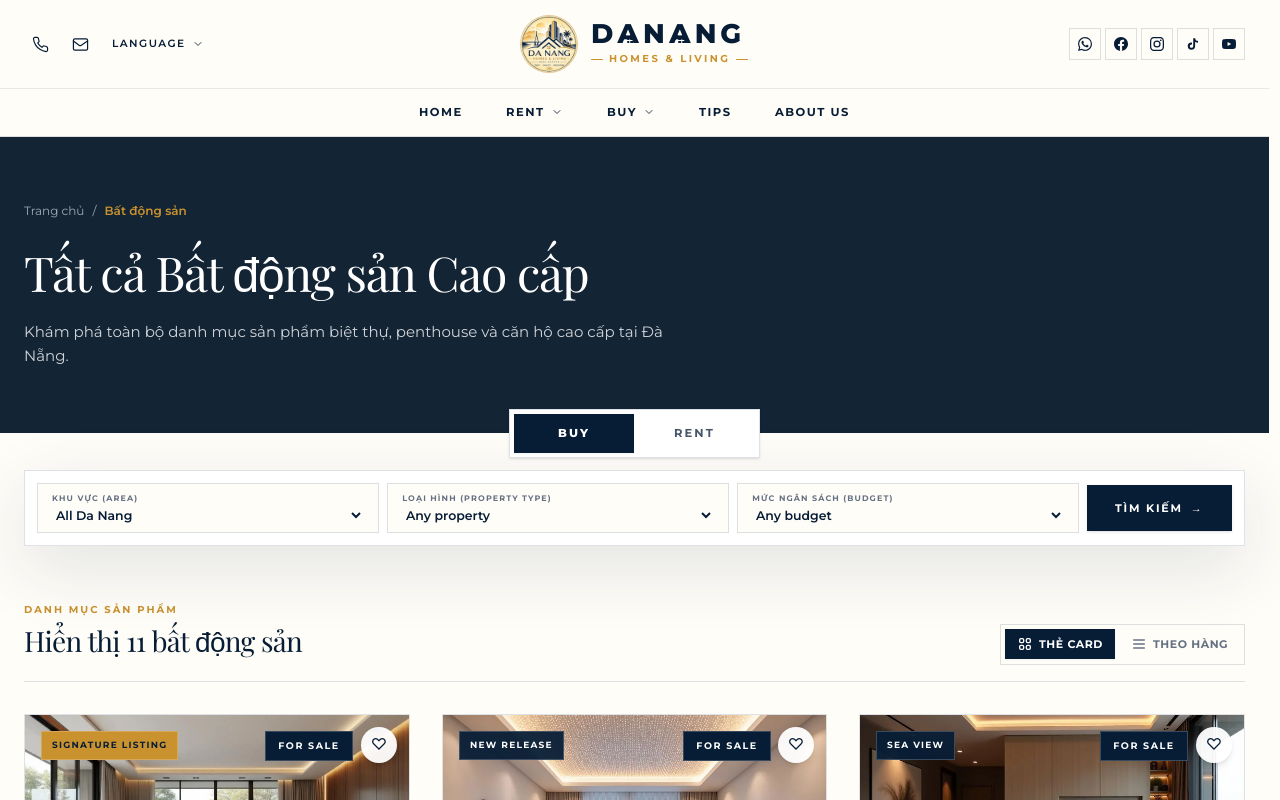
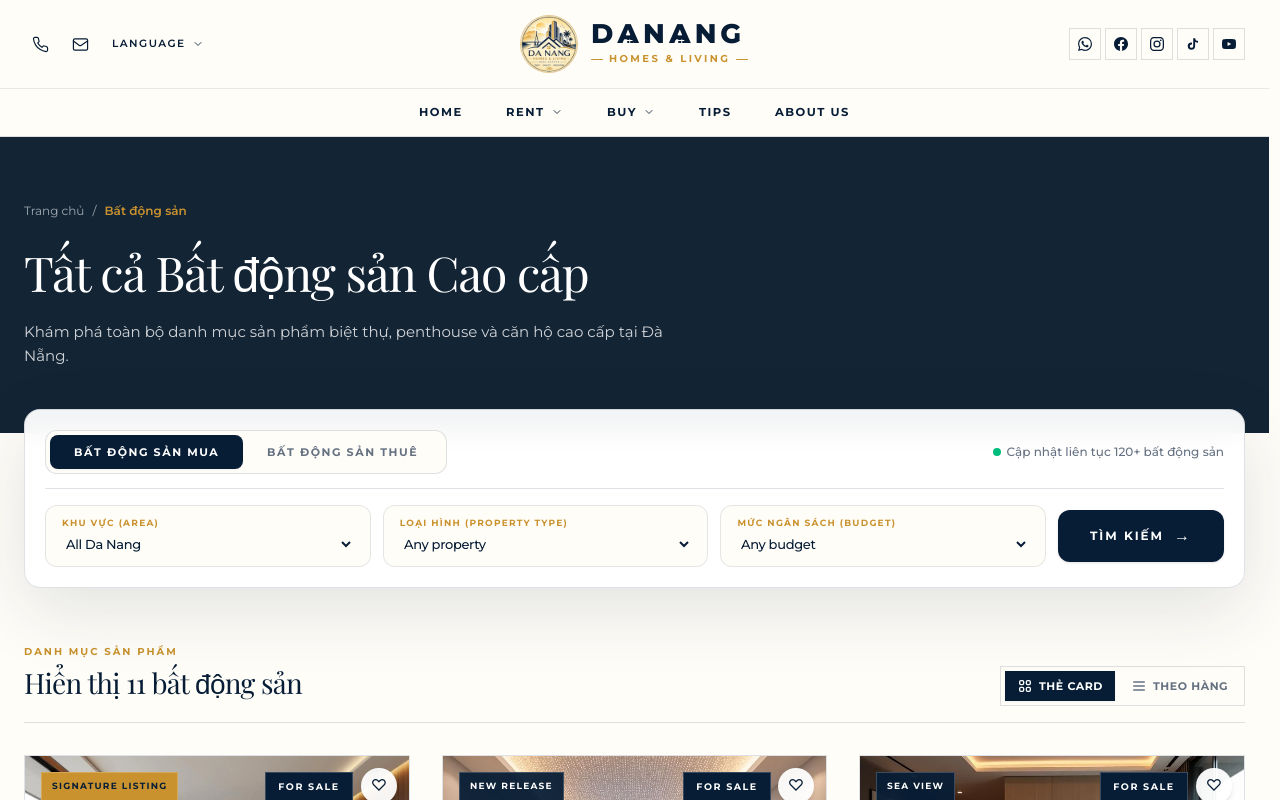
Before and after one commit to ZeronKT205/Dananghomesliving, a Next.js app in the folder real-estate-fe/: page /en/properties in a window 1280 px wide. Shown: the top 800 px of the page. Built offline with nearby package versions, Linux system fonts and the light colour scheme; a web font is replaced by a local one.

Commit message:
refactor: redesign Hero Section UI with integrated search & SEO Schema

```diff
--- a/real-estate-fe/src/app/[locale]/page.tsx
+++ b/real-estate-fe/src/app/[locale]/page.tsx
@@ -6,7 +6,6 @@ import { getListingsByType } from '@/lib/db/listings';
 import { HeroSection } from '../_components/hero-section';
 import { JournalSection } from '../_components/journal-section';
 import { ListingsSection } from '../_components/listings-section';
-import { PropertySearch } from '../_components/property-search';
 import { QuoteRequestSection } from '../_components/quote-request-section';
 import { SiteFooter } from '../_components/site-footer';
 import { SiteHeader } from '../_components/site-header';
@@ -32,9 +31,6 @@ export default async function HomePage({ params }: { params: Promise<{ locale: s
           <HeroSection />
         </div>
         <div className="animate-fade-in-up stagger-1">
-          <PropertySearch />
-        </div>
-        <div className="animate-fade-in-up stagger-2">
           <StorySection />
         </div>
 
--- a/real-estate-fe/src/app/_components/property-search.tsx
+++ b/real-estate-fe/src/app/_components/property-search.tsx
@@ -8,16 +8,13 @@ import { cn } from '@/lib/utils';
 import type { ListingType } from '@/types';
 
 const TABS: { value: ListingType; label: string }[] = [
-  { value: 'sale', label: 'BUY' },
-  { value: 'rent', label: 'RENT' },
+  { value: 'sale', label: 'BẤT ĐỘNG SẢN MUA' },
+  { value: 'rent', label: 'BẤT ĐỘNG SẢN THUÊ' },
 ];
 
-/**
- * Suspense bọc ngay tại đây.
- */
 export function PropertySearch() {
   return (
-    <Suspense fallback={null}>
+    <Suspense fallback={<div className="h-28 w-full bg-white/50 animate-pulse rounded-2xl" />}>
       <PropertySearchInner />
     </Suspense>
   );
@@ -62,10 +59,8 @@ function PropertySearchInner() {
       params.set('propertyType', selectedType);
     }
 
-    // Disable Next.js auto-scroll to top so it doesn't jump back up
     router.push(`/properties?${params.toString()}`, { scroll: false });
 
-    // Smoothly scroll to results section without scrollbar glitching
     requestAnimationFrame(() => {
       document.getElementById('properties-results')?.scrollIntoView({ behavior: 'smooth', block: 'start' });
     });
@@ -76,20 +71,20 @@ function PropertySearchInner() {
   };
 
   return (
-    <div className="w-full flex flex-col items-center">
-      {/* 1. Centered BUY & RENT 2-Button Toggle with Smooth Sliding Pill */}
+    <div className="w-full">
+      <form
+        onSubmit={handleSubmit}
+        className="w-full bg-white/95 backdrop-blur-md border border-line shadow-lift rounded-2xl p-4 sm:p-5 transition-all"
+        role="search"
+        aria-label="Tìm kiếm bất động sản Đà Nẵng"
+      >
+        {/* Top bar: Tab Selectors */}
+        <div className="flex items-center justify-between border-b border-line pb-3.5 mb-4">
           <div
             role="tablist"
-        aria-label="Listing type"
-        className="relative inline-flex bg-white p-1 rounded-none border border-line shadow-sm mb-3 z-10 overflow-hidden"
+            aria-label="Loại hình giao dịch"
+            className="inline-flex bg-paper p-1 rounded-xl border border-line"
           >
-        {/* Sliding Pill Background Indicator */}
-        <div
-          className={`absolute top-1 bottom-1 w-[calc(50%-4px)] bg-navy rounded-none transition-all duration-300 ease-out shadow-xs ${
-            tab === 'sale' ? 'left-1' : 'left-[calc(50%+2px)]'
-          }`}
-        />
-
             {TABS.map((item) => {
               const isActive = item.value === tab;
               return (
@@ -100,10 +95,10 @@ function PropertySearchInner() {
                   aria-selected={isActive}
                   onClick={() => handleTabChange(item.value)}
                   className={cn(
-                'relative z-10 px-10 py-2.5 text-[11.5px] font-bold tracking-[0.18em] uppercase transition-colors duration-200 cursor-pointer rounded-none min-w-[120px] text-center',
+                    'px-4 sm:px-6 py-2 text-[11px] font-bold tracking-[0.14em] uppercase transition-all duration-200 cursor-pointer rounded-lg text-center',
                     isActive
-                  ? 'text-white font-extrabold'
-                  : 'text-navy/75 hover:text-navy'
+                      ? 'bg-navy text-white shadow-xs font-bold'
+                      : 'text-muted hover:text-navy hover:bg-black/5'
                   )}
                 >
                   {item.label}
@@ -112,25 +107,27 @@ function PropertySearchInner() {
             })}
           </div>
 
-      {/* 2. Compact Filter Bar */}
-      <form
-        onSubmit={handleSubmit}
-        className="w-full bg-white border border-line shadow-lift rounded-none p-2 sm:p-3"
-      >
-        <div className="grid grid-cols-1 sm:grid-cols-2 lg:grid-cols-[1fr_1fr_1fr_auto] gap-2 items-center">
+          <span className="hidden md:inline-flex items-center gap-1.5 text-xs text-muted font-medium">
+            <span className="h-2 w-2 rounded-full bg-emerald-500 animate-pulse" />
+            Cập nhật liên tục 120+ bất động sản
+          </span>
+        </div>
+
+        {/* Filter Selects Grid */}
+        <div className="grid grid-cols-1 sm:grid-cols-2 lg:grid-cols-[1fr_1fr_1fr_auto] gap-3 items-center">
           {/* Area */}
-          <div className="bg-paper border border-line px-3.5 py-2 rounded-none flex flex-col justify-center">
+          <div className="bg-paper border border-line/80 hover:border-gold/50 focus-within:border-gold px-4 py-2.5 rounded-xl transition-colors">
             <label
-              htmlFor="area"
-              className="text-[8px] font-bold tracking-[0.14em] text-muted uppercase block mb-0.5"
+              htmlFor="area-select"
+              className="text-[9px] font-bold tracking-[0.14em] text-gold uppercase block mb-0.5"
             >
               Khu vực (Area)
             </label>
             <select
-              id="area"
+              id="area-select"
               value={selectedArea}
               onChange={(e) => setSelectedArea(e.target.value)}
-              className="text-navy focus:outline-none w-full cursor-pointer bg-transparent py-0 text-[12.5px] font-semibold"
+              className="text-navy font-medium focus:outline-none w-full cursor-pointer bg-transparent py-0.5 text-[13px] tracking-tight"
             >
               {SEARCH_AREAS.map((option) => (
                 <option key={option} value={option}>{option}</option>
@@ -139,18 +136,18 @@ function PropertySearchInner() {
           </div>
 
           {/* Property Type */}
-          <div className="bg-paper border border-line px-3.5 py-2 rounded-none flex flex-col justify-center">
+          <div className="bg-paper border border-line/80 hover:border-gold/50 focus-within:border-gold px-4 py-2.5 rounded-xl transition-colors">
             <label
-              htmlFor="property-type"
-              className="text-[8px] font-bold tracking-[0.14em] text-muted uppercase block mb-0.5"
+              htmlFor="property-type-select"
+              className="text-[9px] font-bold tracking-[0.14em] text-gold uppercase block mb-0.5"
             >
               Loại hình (Property Type)
             </label>
             <select
-              id="property-type"
+              id="property-type-select"
               value={selectedType}
               onChange={(e) => setSelectedType(e.target.value)}
-              className="text-navy focus:outline-none w-full cursor-pointer bg-transparent py-0 text-[12.5px] font-semibold"
+              className="text-navy font-medium focus:outline-none w-full cursor-pointer bg-transparent py-0.5 text-[13px] tracking-tight"
             >
               {SEARCH_PROPERTY_TYPES.map((option) => (
                 <option key={option} value={option}>{option}</option>
@@ -159,17 +156,17 @@ function PropertySearchInner() {
           </div>
 
           {/* Budget */}
-          <div className="bg-paper border border-line px-3.5 py-2 rounded-none flex flex-col justify-center">
+          <div className="bg-paper border border-line/80 hover:border-gold/50 focus-within:border-gold px-4 py-2.5 rounded-xl transition-colors">
             <label
-              htmlFor="budget"
-              className="text-[8px] font-bold tracking-[0.14em] text-muted uppercase block mb-0.5"
+              htmlFor="budget-select"
+              className="text-[9px] font-bold tracking-[0.14em] text-gold uppercase block mb-0.5"
             >
               Mức ngân sách (Budget)
             </label>
             <select
-              id="budget"
+              id="budget-select"
               defaultValue={SEARCH_BUDGETS[0]}
-              className="text-navy focus:outline-none w-full cursor-pointer bg-transparent py-0 text-[12.5px] font-semibold"
+              className="text-navy font-medium focus:outline-none w-full cursor-pointer bg-transparent py-0.5 text-[13px] tracking-tight"
             >
               {SEARCH_BUDGETS.map((option) => (
                 <option key={option} value={option}>{option}</option>
@@ -177,11 +174,11 @@ function PropertySearchInner() {
             </select>
           </div>
 
-          {/* Submit Search Button with Loading Spinner & Scroll Action */}
+          {/* Search Action Button */}
           <button
             type="submit"
             disabled={isSearching}
-            className="w-full lg:w-auto bg-navy hover:bg-gold text-white hover:text-navy px-7 py-3.5 text-[11px] font-bold uppercase tracking-[0.16em] transition-all rounded-none cursor-pointer flex items-center justify-center gap-2 shrink-0 active:scale-97 shadow-sm disabled:opacity-75"
+            className="w-full lg:w-auto bg-navy hover:bg-gold text-white hover:text-navy px-8 py-4 text-[12px] font-bold uppercase tracking-[0.16em] transition-all rounded-xl cursor-pointer flex items-center justify-center gap-2.5 shrink-0 active:scale-98 shadow-sm hover:shadow-md disabled:opacity-75"
           >
             {isSearching ? (
               <>
@@ -193,8 +190,8 @@ function PropertySearchInner() {
               </>
             ) : (
               <>
-                Tìm kiếm
-                <span className="transition-transform duration-300 group-hover:translate-x-1">→</span>
+                TÌM KIẾM
+                <span className="text-base leading-none transition-transform duration-300 group-hover:translate-x-1">→</span>
               </>
             )}
           </button>
```
Also changed, not shown: real-estate-fe/src/app/_components/hero-gallery.tsx (+53 -30 lines), real-estate-fe/src/app/_components/hero-section.tsx (+61 -23 lines). Lines whose indentation alone changed are shown as unchanged.
